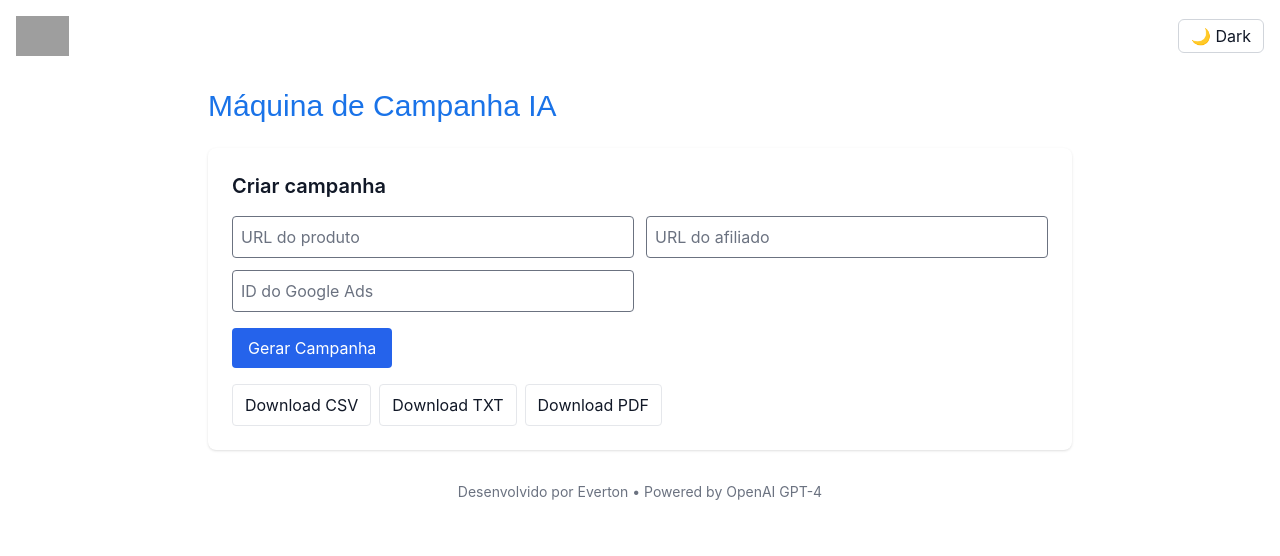
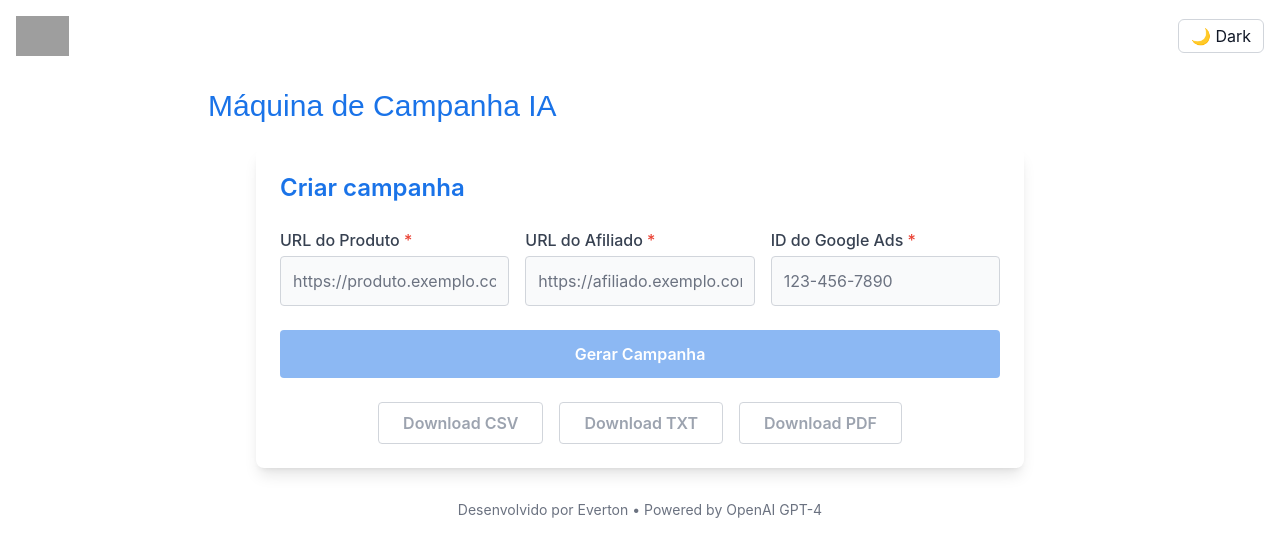
Before and after one commit to evertonpeart-code/maquina-campanha-frontend, a React (Vite) app: page / in a window 1280 px wide. Shown: the top 556 px of the page. Built offline with nearby package versions, Linux system fonts and the light colour scheme; no server answers; grey boxes are pictures that could not be loaded; the HTML template or start-up script is replaced by a standard one.

Commit message:
Update CampaignForm.jsx

```diff
--- a/src/components/CampaignForm.jsx
+++ b/src/components/CampaignForm.jsx
@@ -1,47 +1,183 @@
-import React, {useState} from 'react'
+import { useState } from 'react'
 import api from '../services/api'
 import { downloadCSV, downloadTXT, downloadPDF } from '../services/downloads'
 
-export default function CampaignForm({onGenerated}){
-  const [productUrl,setProductUrl]=useState('')
-  const [affiliateUrl,setAffiliateUrl]=useState('')
-  const [accountId,setAccountId]=useState('')
-  const [loading,setLoading]=useState(false)
+export default function CampaignForm({ onGenerated }) {
+  const [productUrl, setProductUrl] = useState('')
+  const [affiliateUrl, setAffiliateUrl] = useState('')
+  const [accountId, setAccountId] = useState('')
+  const [loading, setLoading] = useState(false)
+  const [error, setError] = useState(null)
+  const [success, setSuccess] = useState(null)
 
-  const validate = () => productUrl && affiliateUrl && accountId
+  // Validação simples para habilitar o botão
+  const isValid = productUrl.trim() && affiliateUrl.trim() && accountId.trim()
 
-  const gerar = async () => {
-    if(!validate()){
-      alert('Preencha todos os campos obrigatórios.')
+  async function handleGenerate() {
+    if (!isValid) {
+      setError('Preencha todos os campos obrigatórios.')
+      setSuccess(null)
       return
     }
     setLoading(true)
-    try{
-      const payload = { url_produto: productUrl, url_afiliado: affiliateUrl, id_google_ads: accountId }
+    setError(null)
+    setSuccess(null)
+    try {
+      const payload = {
+        url_produto: productUrl,
+        url_afiliado: affiliateUrl,
+        id_google_ads: accountId,
+      }
+      // chamada API real
       const res = await api.post('/api/gerar-campanha', payload)
       const campaign = res.data || res
       onGenerated(campaign)
-    }catch(e){
+      setSuccess('Campanha gerada com sucesso!')
+    } catch (e) {
       console.error(e)
-      alert('Erro ao gerar campanha.')
-    }finally{ setLoading(false) }
+      setError('Erro ao gerar campanha. Tente novamente.')
+    } finally {
+      setLoading(false)
+    }
   }
 
   return (
-    <section className="bg-white dark:bg-gray-800 p-6 rounded-lg shadow">
-      <h2 className="text-xl font-semibold mb-4">Criar campanha</h2>
-      <div className="grid grid-cols-1 md:grid-cols-2 gap-3">
-        <input value={productUrl} onChange={e=>setProductUrl(e.target.value)} placeholder="URL do produto" className="p-2 border rounded" />
-        <input value={affiliateUrl} onChange={e=>setAffiliateUrl(e.target.value)} placeholder="URL do afiliado" className="p-2 border rounded" />
-        <input value={accountId} onChange={e=>setAccountId(e.target.value)} placeholder="ID do Google Ads" className="p-2 border rounded" />
+    <section className="bg-white dark:bg-gray-800 p-6 rounded-lg shadow-lg max-w-3xl mx-auto">
+      <h2 className="text-2xl font-semibold mb-6 text-primary dark:text-primary">{loading ? 'Gerando campanha...' : 'Criar campanha'}</h2>
+
+      <div className="grid grid-cols-1 md:grid-cols-3 gap-4 mb-6">
+        <div className="flex flex-col">
+          <label htmlFor="productUrl" className="mb-1 font-medium text-gray-700 dark:text-gray-300">
+            URL do Produto <span className="text-danger">*</span>
+          </label>
+          <input
+            id="productUrl"
+            type="url"
+            placeholder="https://produto.exemplo.com"
+            value={productUrl}
+            onChange={(e) => setProductUrl(e.target.value)}
+            className="p-3 rounded border border-gray-300 dark:border-gray-600 bg-gray-50 dark:bg-gray-900 text-gray-900 dark:text-gray-100 focus:outline-none focus:ring-2 focus:ring-primary"
+            disabled={loading}
+          />
+        </div>
+
+        <div className="flex flex-col">
+          <label htmlFor="affiliateUrl" className="mb-1 font-medium text-gray-700 dark:text-gray-300">
+            URL do Afiliado <span className="text-danger">*</span>
+          </label>
+          <input
+            id="affiliateUrl"
+            type="url"
+            placeholder="https://afiliado.exemplo.com"
+            value={affiliateUrl}
+            onChange={(e) => setAffiliateUrl(e.target.value)}
+            className="p-3 rounded border border-gray-300 dark:border-gray-600 bg-gray-50 dark:bg-gray-900 text-gray-900 dark:text-gray-100 focus:outline-none focus:ring-2 focus:ring-primary"
+            disabled={loading}
+          />
+        </div>
+
+        <div className="flex flex-col">
+          <label htmlFor="accountId" className="mb-1 font-medium text-gray-700 dark:text-gray-300">
+            ID do Google Ads <span className="text-danger">*</span>
+          </label>
+          <input
+            id="accountId"
+            type="text"
+            placeholder="123-456-7890"
+            value={accountId}
+            onChange={(e) => setAccountId(e.target.value)}
+            className="p-3 rounded border border-gray-300 dark:border-gray-600 bg-gray-50 dark:bg-gray-900 text-gray-900 dark:text-gray-100 focus:outline-none focus:ring-2 focus:ring-primary"
+            disabled={loading}
+          />
+        </div>
       </div>
-      <div className="flex gap-3 mt-4">
-        <button onClick={gerar} disabled={loading} className="px-4 py-2 bg-blue-600 text-white rounded">{loading? 'Gerando...':'Gerar Campanha'}</button>
+
+      {error && (
+        <p className="mb-4 text-danger font-medium bg-red-100 dark:bg-red-900 p-3 rounded border border-danger">
+          {error}
+        </p>
+      )}
+
+      {success && (
+        <p className="mb-4 text-secondary font-medium bg-green-100 dark:bg-green-900 p-3 rounded border border-secondary">
+          {success}
+        </p>
+      )}
+
+      <div className="flex gap-4 mb-6">
+        <button
+          onClick={handleGenerate}
+          disabled={!isValid || loading}
+          className={`flex-1 py-3 rounded font-semibold text-white transition ${
+            !isValid || loading
+              ? 'bg-primary/50 cursor-not-allowed'
+              : 'bg-primary hover:bg-primary/90'
+          }`}
+        >
+          {loading ? (
+            <>
+              <svg
+                className="animate-spin h-5 w-5 mr-2 inline-block text-white"
+                xmlns="http://www.w3.org/2000/svg"
+                fill="none"
+                viewBox="0 0 24 24"
+              >
+                <circle
+                  className="opacity-25"
+                  cx="12"
+                  cy="12"
+                  r="10"
+                  stroke="currentColor"
+                  strokeWidth="4"
+                ></circle>
+                <path
+                  className="opacity-75"
+                  fill="currentColor"
+                  d="M4 12a8 8 0 018-8v8z"
+                ></path>
+              </svg>
+              Gerando...
+            </>
+          ) : (
+            'Gerar Campanha'
+          )}
+        </button>
       </div>
-      <div className="mt-4 flex gap-2">
-        <button onClick={()=>downloadCSV()} className="px-3 py-2 border rounded">Download CSV</button>
-        <button onClick={()=>downloadTXT()} className="px-3 py-2 border rounded">Download TXT</button>
-        <button onClick={()=>downloadPDF()} className="px-3 py-2 border rounded">Download PDF</button>
+
+      <div className="flex gap-4 justify-center">
+        <button
+          onClick={() => downloadCSV()}
+          disabled={loading || !onGenerated}
+          className={`px-6 py-2 border rounded font-semibold transition ${
+            loading || !onGenerated
+              ? 'border-gray-300 text-gray-400 cursor-not-allowed'
+              : 'border-primary text-primary hover:bg-primary/10'
+          }`}
+        >
+          Download CSV
+        </button>
+        <button
+          onClick={() => downloadTXT()}
+          disabled={loading || !onGenerated}
+          className={`px-6 py-2 border rounded font-semibold transition ${
+            loading || !onGenerated
+              ? 'border-gray-300 text-gray-400 cursor-not-allowed'
+              : 'border-primary text-primary hover:bg-primary/10'
+          }`}
+        >
+          Download TXT
+        </button>
+        <button
+          onClick={() => downloadPDF()}
+          disabled={loading || !onGenerated}
+          className={`px-6 py-2 border rounded font-semibold transition ${
+            loading || !onGenerated
+              ? 'border-gray-300 text-gray-400 cursor-not-allowed'
+              : 'border-primary text-primary hover:bg-primary/10'
+          }`}
+        >
+          Download PDF
+        </button>
       </div>
     </section>
   )
```
